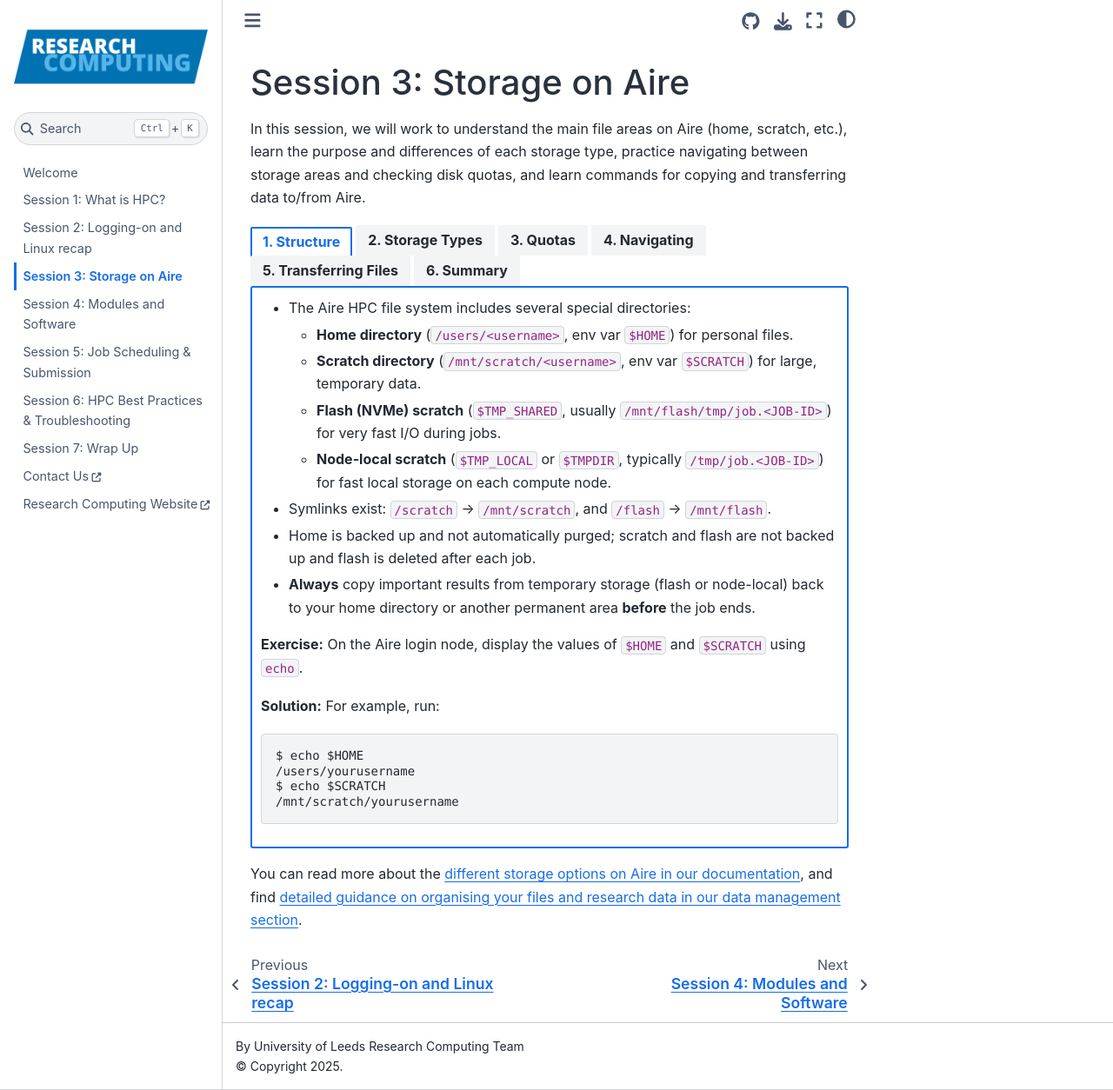
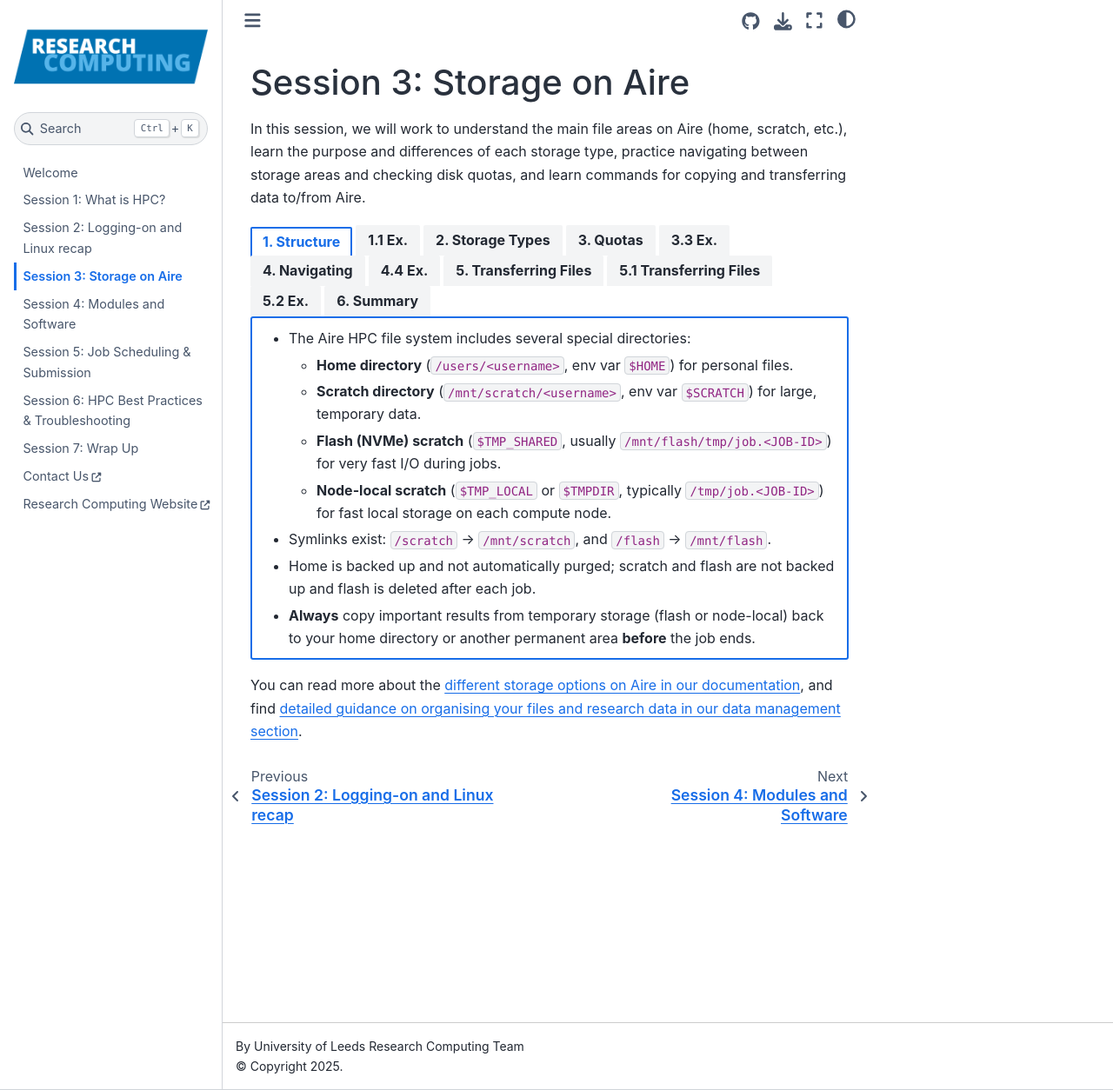
Before and after one commit to ARCTraining/hpc1, a Jupyter Book: the page built from book/storage.md, in a window 1280 px wide and 1254 px high. Shown: the whole window at 87% size. Built offline with Jupyter Book 1.0.4 settings and Sphinx 7.4.7 and the Sphinx Book theme 1.1.4, drawn with Linux system fonts in a browser that asks for light colours; some of the changed lines change nothing that is shown.

Commit message:
update file transfer notes

`````diff
--- a/book/storage.md
+++ b/book/storage.md
@@ -13,7 +13,9 @@
 - Symlinks exist: `/scratch` → `/mnt/scratch`, and `/flash` → `/mnt/flash`.
 - Home is backed up and not automatically purged; scratch and flash are not backed up and flash is deleted after each job.
 - **Always** copy important results from temporary storage (flash or node-local) back to your home directory or another permanent area **before** the job ends.
+````
 
+````{tab-item} 1.1 Ex.
 
 ::: important
 **Exercise:** On the Aire login node, display the values of `$HOME` and `$SCRATCH` using `echo`.
@@ -53,7 +55,9 @@
   - Add the flag `-s` to summarise the results (and not recursively provide results for subdirectories).
   - `du -hs *` will provide you with the space taken up by the data in each directory. This can be a little slow!
 
+````
 
+````{tab-item} 3.3 Ex.
 
 ::: important
 **Exercise:** Check your current disk usage and quotas. *(Hint: use the `quota` command.)*
@@ -80,26 +84,61 @@
 - Remove unneeded files with `rm` to free space. After cleanup, re-check your usage with `quota -s` or `du` as needed.
 ````
 
+````{tab-item} 4.4 Ex.
+
+::: important
+**Exercise:** Navigate around the file system using `cd directory_path`, and `cd` to return home.
+
+- Try to use the environment variables (like `$SCRATCH`)
+- Use `pwd` to check where you are in the directory structure, and `ls` to see what other files are present
+
+:::
+
+````
+
 ````{tab-item} 5. Transferring Files
 
 - **scp** (secure copy) to/from the login node. For example, from **your local machine** to Aire:
   ```bash
   scp myfile.txt <username>@target-system:$SCRATCH/
   ```
-  And to copy a file **from** Aire to local:
+  And to copy a file **from** Aire to local (current directory):
   ```bash
-  scp <username>@target-system:/users/yourname/results.txt .
+  scp <username>@target-system:/path/results.txt .
   ```
 - **rsync** for efficient transfers (especially many files). Example:
   ```bash
-  rsync -avh data/ <username>@target-system:$HOME/data/
+  rsync -avh data/ <username>@target-system:path/data/
   ```
+
 - **wget/curl** on the login node to download from a URL. For instance:
   ```bash
   wget https://example.com/data.zip
   ```
 - **GUI/SFTP clients:** Use FileZilla, WinSCP or Cyberduck to connect to Aire via SFTP.
 - **Best practice:** Transfer all needed input data to `$SCRATCH` *before* running jobs, and copy results out of `$SCRATCH` after jobs finish.
+
+````
+
+````{tab-item} 5.1 Transferring Files
+
+- From off campus, you will have to use the usual tunnelling/jumphost commands.
+  - rsync:
+    ```bash
+    rsync -r --info=progress2 -e 'ssh -J e<username>@jump-host' file_to_copy.txt <username>@target-system:path/
+    ```
+    - `--info=progress2` gives you a progress bar for the upload/download
+    - `-e ssh` allows you to set up a remote ssh shell (to use the jumphost)
+  - scp:
+    ```bash
+    scp -rq -J <username>@jump-host <username>@target-system:path/file-to-copy.txt local-folder-path/
+    ```
+    ```bash
+    scp -rq -J <username>@jump-host local-folder-path/file-to-copy.txt <username>@target-system:path/
+    ```
+````
+
+````{tab-item} 5.2 Ex.
 
 ::: important
 **Exercise:** On your **local machine**, write the `scp` command to download `results.txt` from your home directory on Aire into your current local directory.
`````
